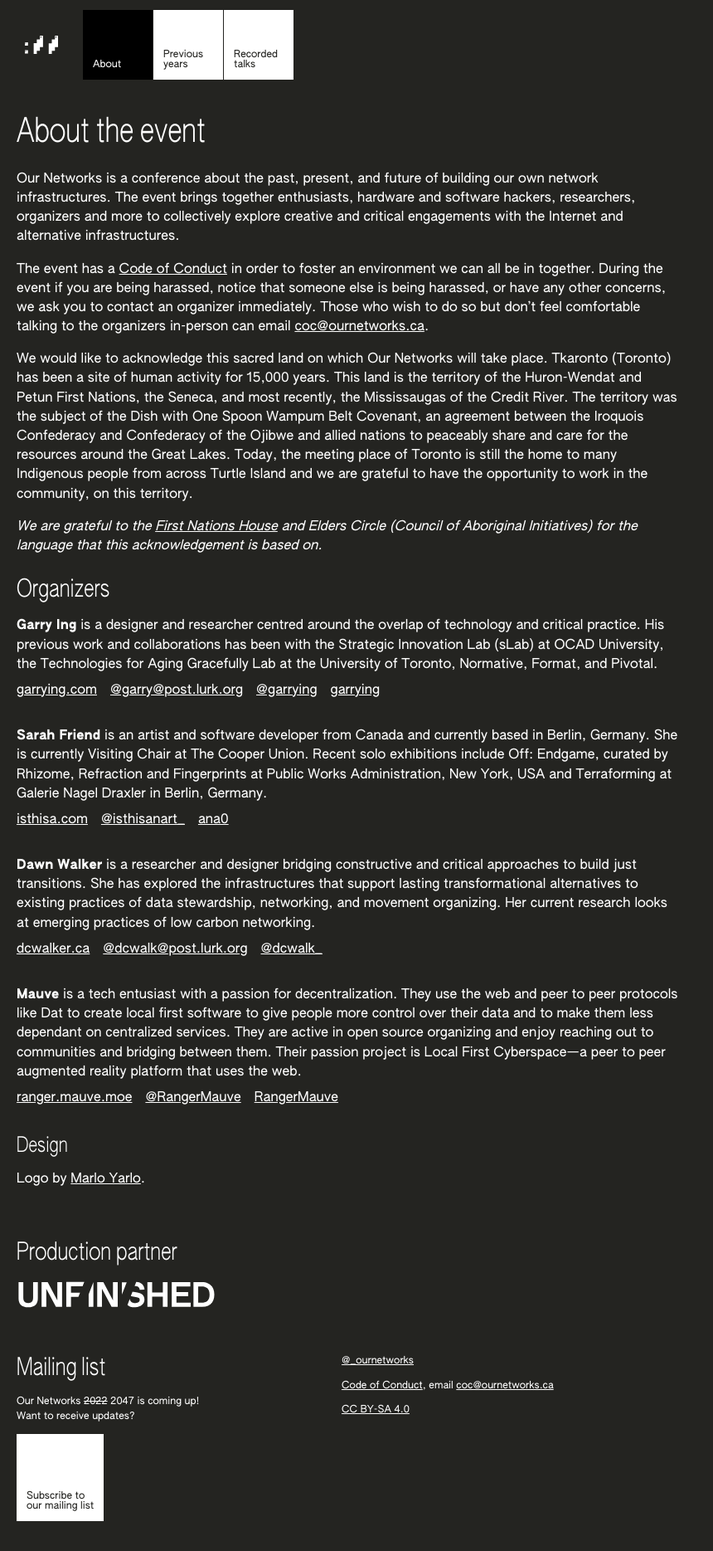
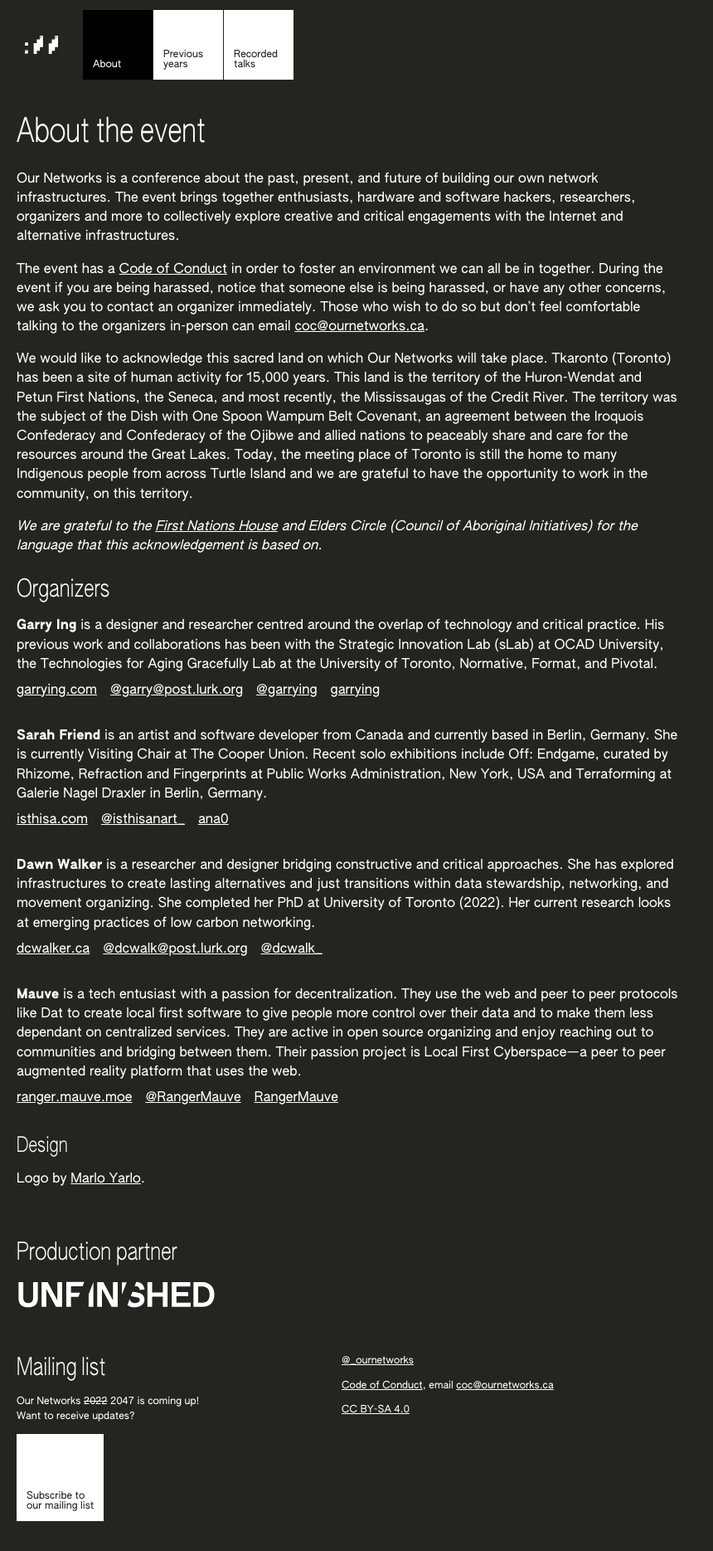
Before and after one commit to ournetworks/ournetworks.ca, a Jekyll site: the page built from about.md, in a window 1280 px wide. Shown: the whole page at 83% size, without its empty margins (0-860 px from the left). Built offline with Jekyll 4.4.1, drawn with Linux system fonts in a browser that asks for light colours.

Commit message:
fix grammatical issue

```diff
--- a/_data/organizers.yml
+++ b/_data/organizers.yml
@@ -19,7 +19,7 @@
 - organizerID: dawn
   name: "Dawn Walker"
   bio: >-
-    is a researcher and designer bridging constructive and critical approaches to build just transitions. She has explored the infrastructures that support lasting transformational alternatives to existing practices of data stewardship, networking, and movement organizing. Her current research looks at emerging practices of low carbon networking.
+    is a researcher and designer bridging constructive and critical approaches. She has explored infrastructures to create lasting alternatives and just transitions within data stewardship, networking, and movement organizing. She completed her PhD at University of Toronto (2022). Her current research looks at emerging practices of low carbon networking.
   link: "dcwalker.ca"
   twitter: dcwalk_
   fediverse: "@dcwalk@post.lurk.org"
```
